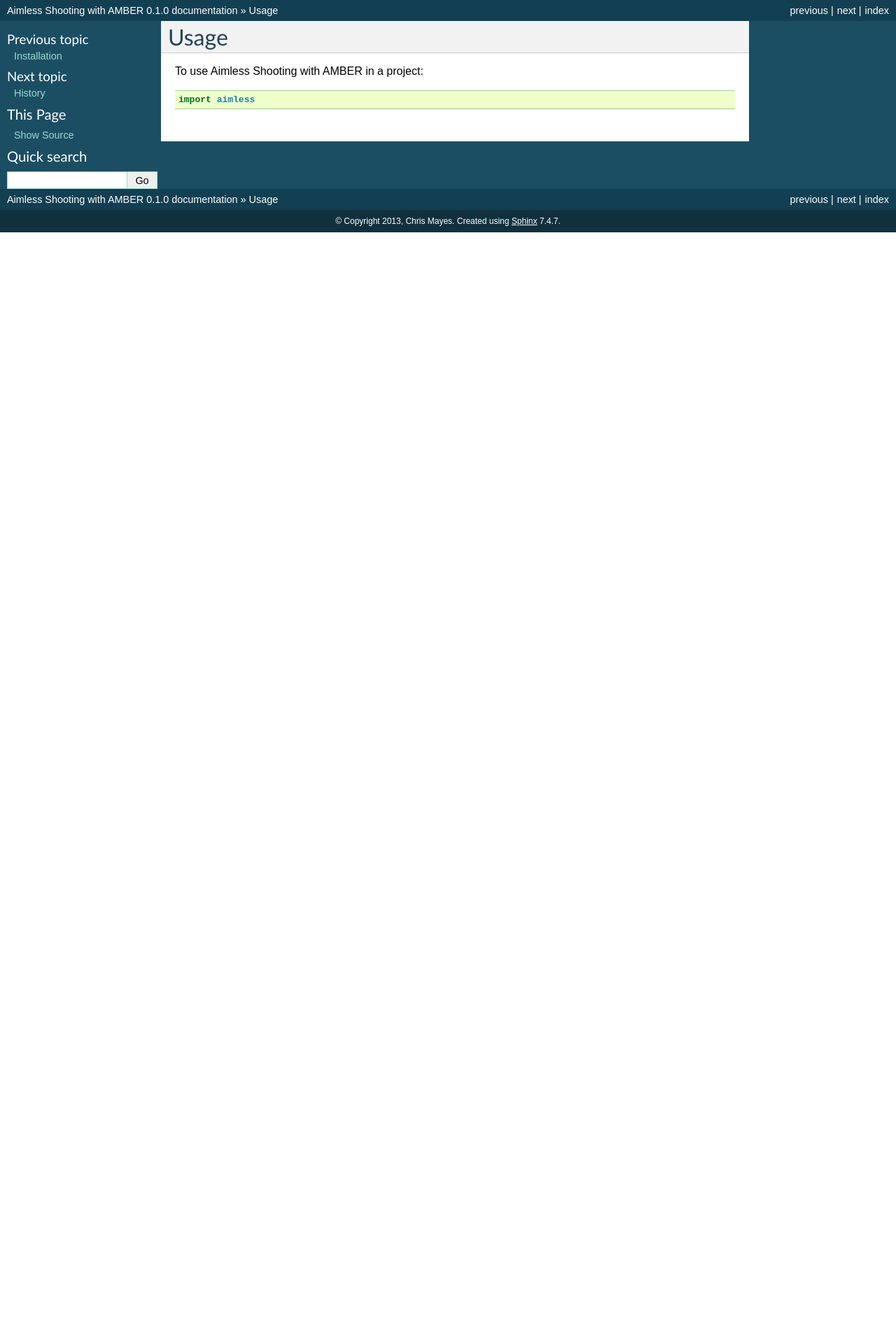
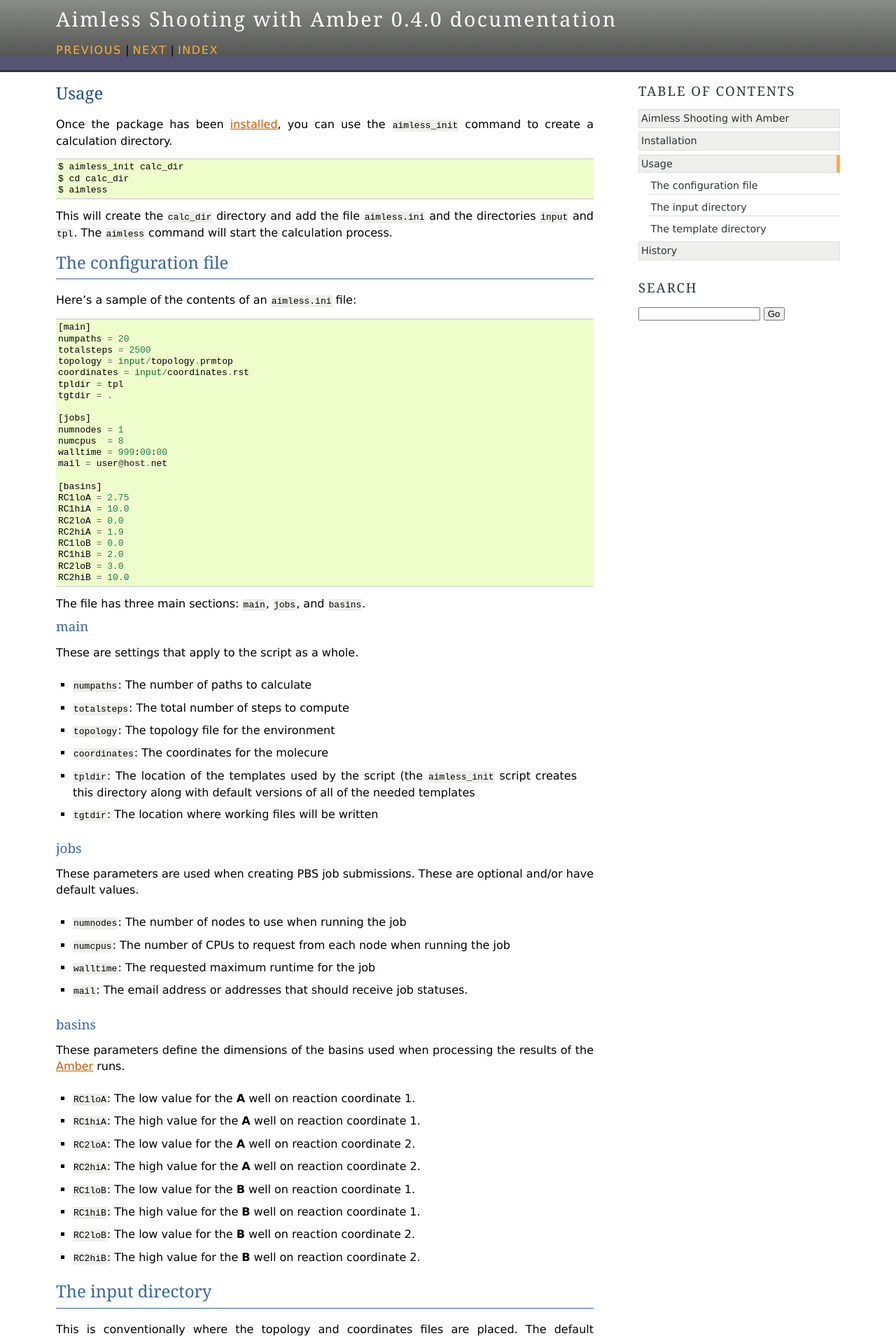
Before and after one commit to team-mayes/aimless, a Sphinx documentation site: the page built from docs/usage.rst, in a window 1280 px wide. Shown: the top 1912 px of the page at 70% size. Built offline with Sphinx 7.4.7, drawn with Linux system fonts in a browser that asks for light colours; pages that are not in the unit, such as notebooks, are missing from menus; before the commit the page ends 900 px from its top, so only the background shows below that; some of the changed text lies outside the part shown.

Commit message:
Working on Sphinx docs.

```diff
--- a/aimless/__init__.py
+++ b/aimless/__init__.py
@@ -3,4 +3,4 @@
 
 __author__ = 'Chris Mayes'
 __email__ = 'cmayes@cmayes.com'
-__version__ = '0.1.0'
+__version__ = '0.4.0'
--- a/docs/conf.py
+++ b/docs/conf.py
@@ -52,7 +52,7 @@
 master_doc = 'index'
 
 # General information about the project.
-project = u'Aimless Shooting with AMBER'
+project = u'Aimless Shooting with Amber'
 copyright = u'2013, Chris Mayes'
 
 # The version info for the project you're documenting, acts as replacement for
@@ -106,7 +106,7 @@
 
 # The theme to use for HTML and HTML Help pages.  See the documentation for
 # a list of builtin themes.
-html_theme = 'default'
+html_theme = 'agogo'
 
 # Theme options are theme-specific and customize the look and feel of a theme
 # further.  For a list of options available for each theme, see the
@@ -135,7 +135,7 @@
 # Add any paths that contain custom static files (such as style sheets) here,
 # relative to this directory. They are copied after the builtin static files,
 # so a file named "default.css" will overwrite the builtin "default.css".
-html_static_path = ['_static']
+#html_static_path = ['_static']
 
 # If not '', a 'Last updated on:' timestamp is inserted at every page bottom,
 # using the given strftime format.
@@ -198,7 +198,7 @@
 # Grouping the document tree into LaTeX files. List of tuples
 # (source start file, target name, title, author, documentclass [howto/manual]).
 latex_documents = [
-  ('index', 'aimless.tex', u'Aimless Shooting with AMBER Documentation',
+  ('index', 'aimless.tex', u'Aimless Shooting with Amber Documentation',
    u'Chris Mayes', 'manual'),
 ]
 
@@ -228,7 +228,7 @@
 # One entry per manual page. List of tuples
 # (source start file, name, description, authors, manual section).
 man_pages = [
-    ('index', 'aimless', u'Aimless Shooting with AMBER Documentation',
+    ('index', 'aimless', u'Aimless Shooting with Amber Documentation',
      [u'Chris Mayes'], 1)
 ]
 
@@ -242,7 +242,7 @@
 # (source start file, target name, title, author,
 #  dir menu entry, description, category)
 texinfo_documents = [
-  ('index', 'aimless', u'Aimless Shooting with AMBER Documentation',
+  ('index', 'aimless', u'Aimless Shooting with Amber Documentation',
    u'Chris Mayes', 'aimless', 'One line description of project.',
    'Miscellaneous'),
 ]
--- a/docs/index.rst
+++ b/docs/index.rst
@@ -3,8 +3,8 @@
    You can adapt this file completely to your liking, but it should at least
    contain the root `toctree` directive.
 
-Welcome to Aimless Shooting with AMBER's documentation!
-======================================
+Welcome to Aimless Shooting with Amber's documentation!
+=======================================================
 
 Contents:
 
--- a/docs/usage.rst
+++ b/docs/usage.rst
@@ -2,6 +2,128 @@
 Usage
 ========
 
-To use Aimless Shooting with AMBER in a project::
+Once the package has been :ref:`installed <installation>`, you can use the ``aimless_init``
+command to create a calculation directory. ::
 
-	import aimless
+    $ aimless_init calc_dir
+    $ cd calc_dir
+    $ aimless
+
+This will create the ``calc_dir`` directory and add the file ``aimless.ini`` and the
+directories ``input`` and ``tpl``.  The ``aimless`` command will start the calculation
+process.
+
+.. _cfgfile:
+
+The configuration file
+----------------------
+
+Here's a sample of the contents of an ``aimless.ini`` file::
+
+    [main]
+    numpaths = 20
+    totalsteps = 2500
+    topology = input/topology.prmtop
+    coordinates = input/coordinates.rst
+    tpldir = tpl
+    tgtdir = .
+
+    [jobs]
+    numnodes = 1
+    numcpus  = 8
+    walltime = 999:00:00
+    mail = user@host.net
+
+    [basins]
+    RC1loA = 2.75
+    RC1hiA = 10.0
+    RC2loA = 0.0
+    RC2hiA = 1.9
+    RC1loB = 0.0
+    RC1hiB = 2.0
+    RC2loB = 3.0
+    RC2hiB = 10.0
+
+The file has three main sections: ``main``, ``jobs``, and ``basins``.
+
+main
+::::
+
+These are settings that apply to the script as a whole.
+
+- ``numpaths``: The number of paths to calculate
+- ``totalsteps``: The total number of steps to compute
+- ``topology``: The topology file for the environment
+- ``coordinates``: The coordinates for the molecure
+- ``tpldir``: The location of the templates used by the script (the
+  ``aimless_init`` script creates this directory along with default
+  versions of all of the needed templates
+- ``tgtdir``: The location where working files will be written
+
+jobs
+::::
+
+These parameters are used when creating PBS job submissions.  These are
+optional and/or have default values.
+
+- ``numnodes``: The number of nodes to use when running the job
+- ``numcpus``: The number of CPUs to request from each node when running
+  the job
+- ``walltime``: The requested maximum runtime for the job
+- ``mail``: The email address or addresses that should receive job statuses.
+
+basins
+::::::
+
+These parameters define the dimensions of the basins used when processing
+the results of the Amber_ runs.
+
+- ``RC1loA``: The low value for the **A** well on |RC| 1.
+- ``RC1hiA``: The high value for the **A** well on |RC| 1.
+- ``RC2loA``: The low value for the **A** well on |RC| 2.
+- ``RC2hiA``: The high value for the **A** well on |RC| 2.
+- ``RC1loB``: The low value for the **B** well on |RC| 1.
+- ``RC1hiB``: The high value for the **B** well on |RC| 1.
+- ``RC2loB``: The low value for the **B** well on |RC| 2.
+- ``RC2hiB``: The high value for the **B** well on |RC| 2.
+
+The input directory
+-------------------
+
+This is conventionally where the topology and coordinates files are placed.
+The default :ref:`configuration file <cfgfile>` defines the topology file as
+``input/topology.prmtop`` and the coordinates file as
+``input/coordinates.rst``.
+
+The template directory
+----------------------
+
+The template directory (``tpl`` in the default
+:ref:`configuration file <cfgfile>`) contains files formatted to be processed
+as Python `template strings`_.  The basic concept is that variables prefixed
+with ``$`` are replaced by values provided by the ``aimless`` script.  For
+instances where a literal ``$`` is needed, we use ``$$`` to escape the symbol.
+
+- ``amber_job.tpl``: The template used for creating Amber_ jobs.  Note that
+  most PBS directives are passed directly to ``qsub`` by the ``aimless``
+  script, but it should be possible to provide other directives by modifying
+  this template.
+- ``cons.tpl``: The force constants file.  This is used to get final bond
+  lengths.  The filled result is named ``cons.rst`` in the target directory.
+- ``inbackward.tpl``: The input for the backward-trajectory aimless shooting
+  calculation.  The filled result is named ``inbackward.in`` in the
+  target directory.
+- ``indt.tpl``: The input for the aimless shooting calculation that determines
+  the change in time for the trajectory.  The filled result is named
+  ``indt.in`` in the target directory.
+- ``inforward.tpl``: The input for the forward-trajectory aimless shooting
+  calculation.  The filled result is named ``inforward.in`` in the
+  target directory.
+- ``instarter.in``: The input for the calculation that generates the velocities
+  for this shooting point calculation.  The filled result is named
+  ``instarter.in`` in the target directory.
+
+
+.. |RC| replace:: reaction coordinate
+.. _template strings: http://docs.python.org/2/library/string.html#template-strings
+.. _Amber: http://ambermd.org/
--- a/setup.py
+++ b/setup.py
@@ -3,6 +3,7 @@
 
 import os
 import sys
+import aimless
 
 
 try:
@@ -19,8 +20,8 @@
 
 setup(
     name='aimless',
-    version='0.4.0',
-    description='A run script for submitting and processing aimless shooting simulations using AMBER.',
+    version=aimless.__version__,
+    description='A run script for submitting and processing aimless shooting simulations using Amber.',
     long_description=readme + '\n\n' + history,
     author='Chris Mayes',
     author_email='cmayes@cmayes.com',
```
Also changed, not shown: other parts of docs/index.rst (+0 -2 lines), README.rst (+2 -17 lines), docs/installation.rst (+23 -4 lines), 1 other file.
